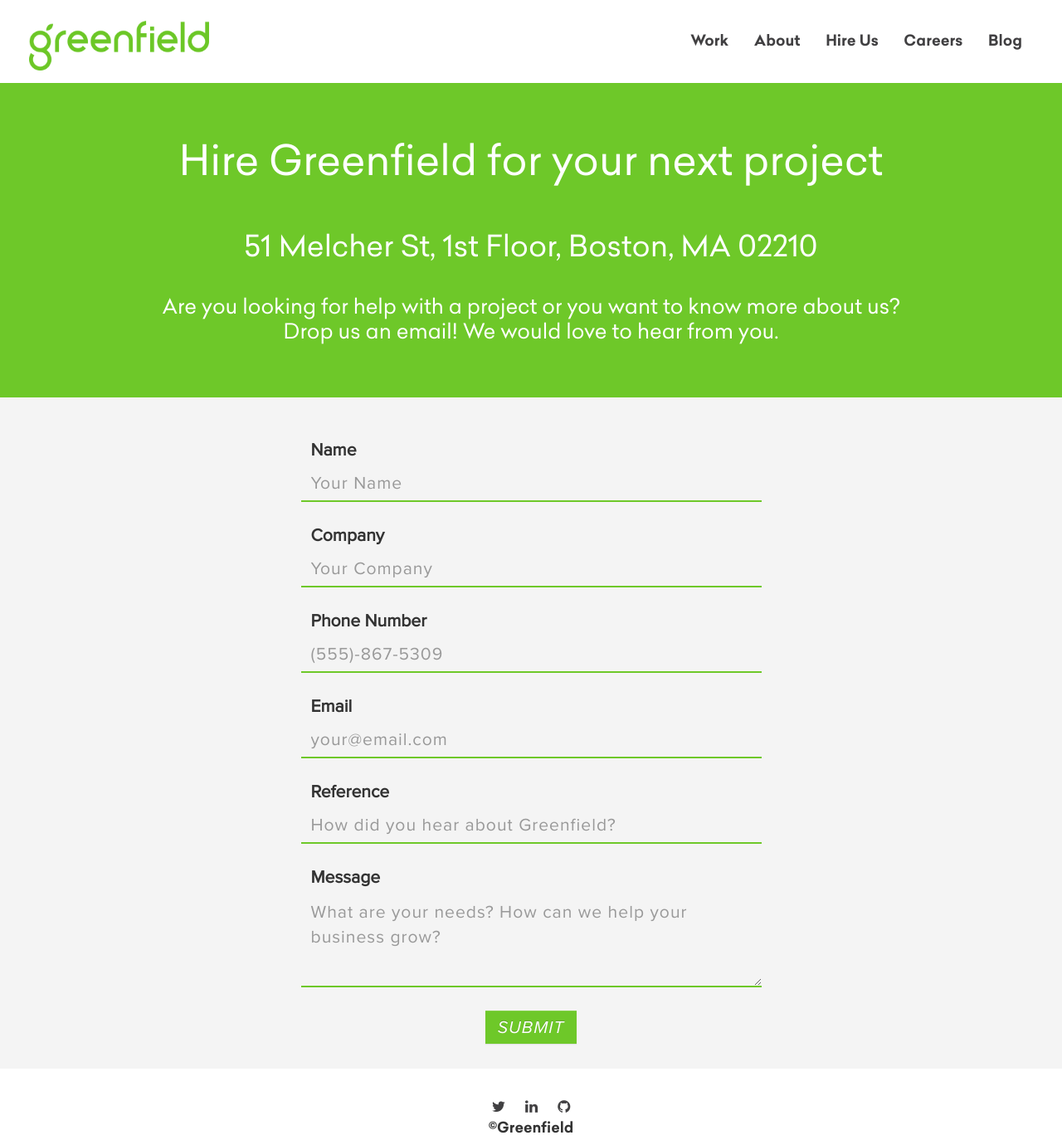
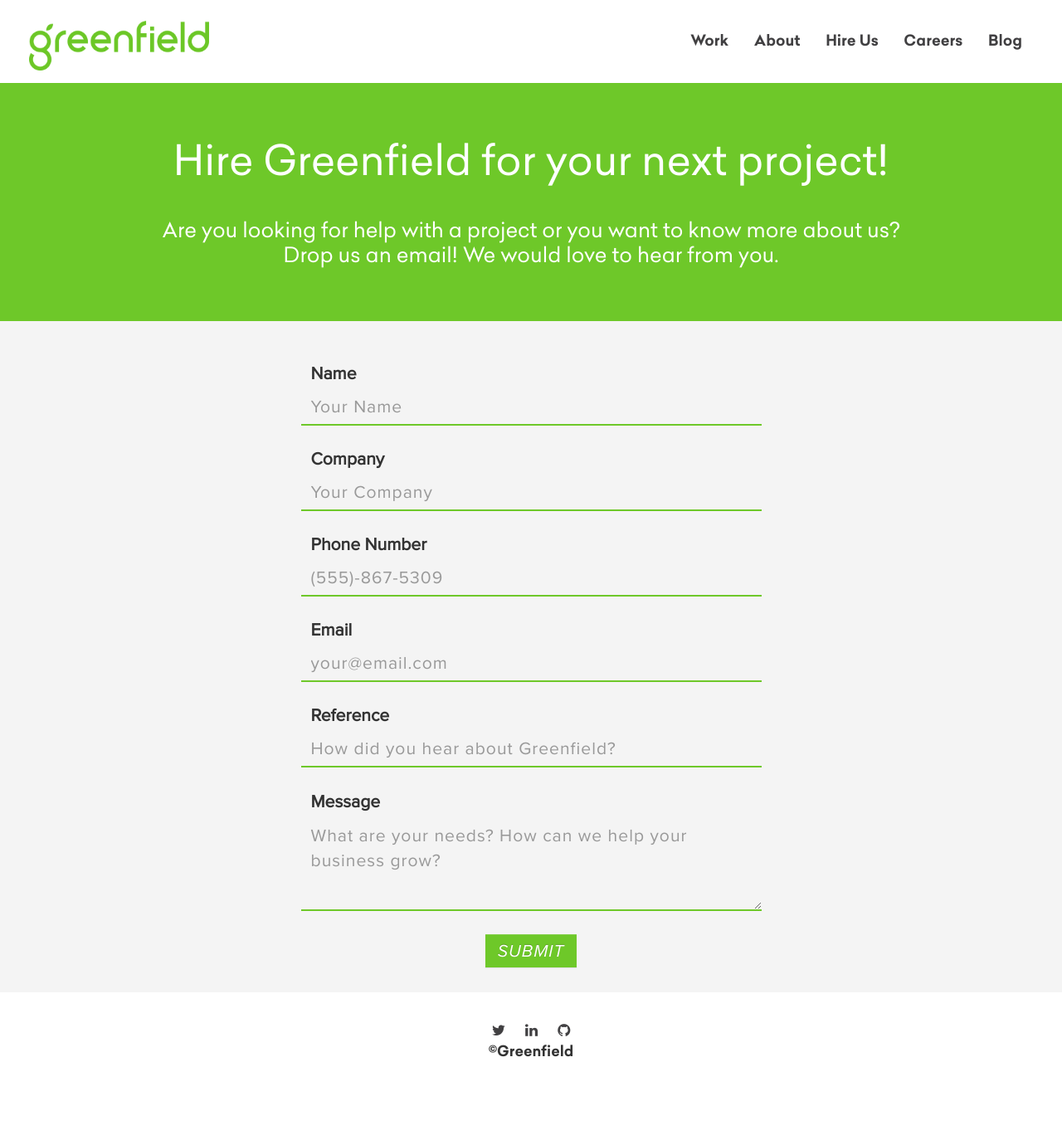
Before and after one commit to greenfieldhq/greenfieldhq.github.io, a Jekyll site: the page built from hire.md, in a window 1280 px wide. Shown: the whole page at 83% size. Built offline with Jekyll 4.4.1, drawn with Linux system fonts in a browser that asks for light colours; nearby versions of some CDN libraries; after the commit the page ends 1282 px from its top, so only the background shows below that.

Commit message:
Remove address and add !

```diff
--- a/_includes/hire-us.html
+++ b/_includes/hire-us.html
@@ -31,8 +31,7 @@ $(function() {
       <div class="row">
         <div class="col-md-12">
           <div class="row contact text-center">
-            <h2>Hire Greenfield for your next project</h2>
-            <h3>51 Melcher St, 1st Floor, Boston, MA 02210</h3>
+            <h2>Hire Greenfield for your next project!</h2>
             <h4>
               Are you looking for help with a project or you want to know more
               about us?<br>Drop us an email! We would love to hear from you.
```
